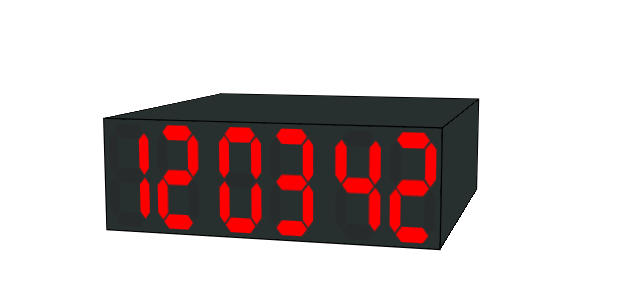
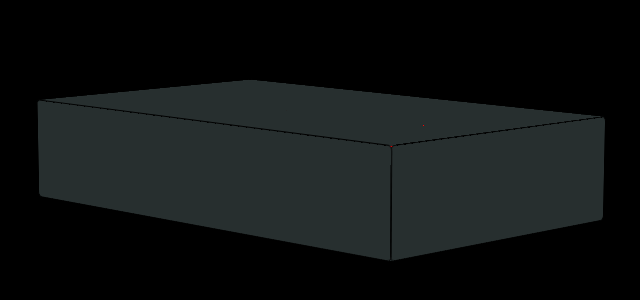
Before and after one commit to chriswait/7-seg-display, a Vue app: page / in a window 1280 px wide. Shown: the part 242-542 px from the top of the page, without its empty margins (329-969 px from the left). Built offline with nearby package versions, Linux system fonts and the light colour scheme.

Commit message:
make the clock spin

```diff
--- a/src/App.vue
+++ b/src/App.vue
@@ -35,35 +35,38 @@ export default class App extends Vue {
 <style>
 html, body {
   margin: 0px;
+  background-color: black;
 }
 #app {
   height: 100vh;
   display: flex;
   align-items: center;
   justify-content: center;
-  --clock-width: 300px;
+  --clock-width: 500px;
   --clock-height: 100px;
   --clock-depth: 300px;
 }
 #scene {
   width: var(--clock-width);
   height: var(--clock-height);
-  perspective: 1000px;
+  perspective: 2000px;
 }
 #clock {
   width: 100%;
   height: 100%;
   position: relative;
   transform-style: preserve-3d;
-  transform: rotateX(-8deg) rotateY(-15deg);
+  transform: rotateX(-8deg);
   display: flex;
   align-items: center;
   justify-content: center;
+  animation: rotation 20s infinite linear;
 }
 .face {
   position: absolute;
   background-color: #272f2f;
   border: 1px solid black;
+  border-radius: 5px;
   transform-style: preserve-3d;
 }
 #front, #back {
@@ -85,6 +88,12 @@ html, body {
 #top {    transform: rotateX(90deg)   rotateY(0deg)     translateZ(calc(var(--clock-height) / 2)); }
 #bottom { transform: rotateX(-90deg)  rotateY(0deg)     translateZ(calc(var(--clock-height) / 2)); }
 
-#front {
+@-webkit-keyframes rotation {
+  from {
+    transform: rotateX(-8deg) rotateY(0deg);
+  }
+  to {
+    transform: rotateX(-8deg) rotateY(359deg);
+  }
 }
 </style>
```
